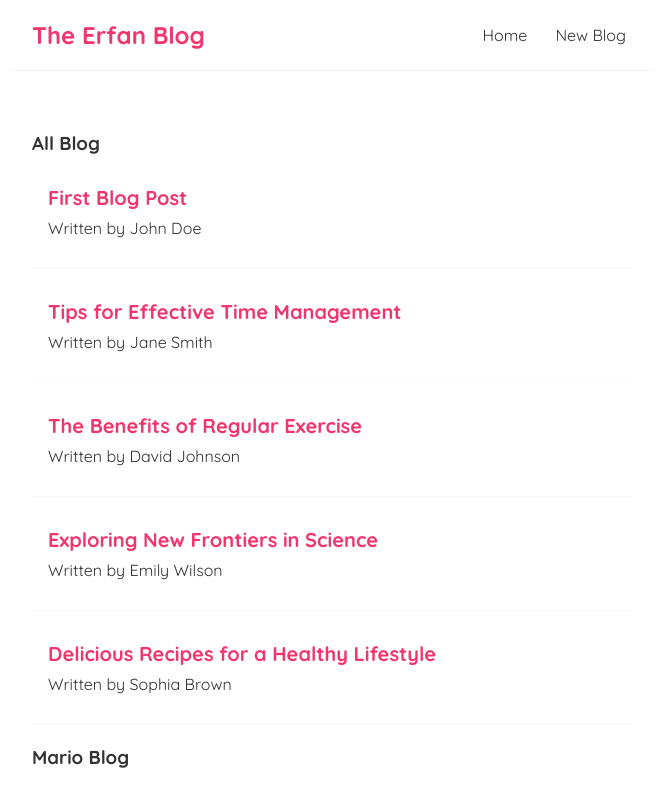
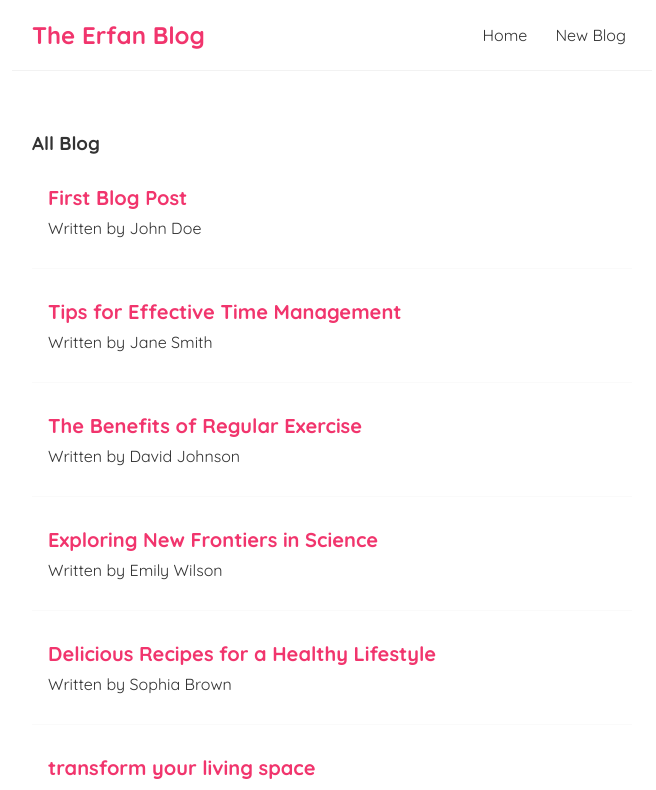
Before and after one commit to Erfanhosseini98/learn-react, a React (Vite) app: page / in a window 1280 px wide. Shown: the top 790 px of the page, without its empty margins (308-964 px from the left). Built offline with nearby package versions, Linux system fonts and the light colour scheme; data requests are answered from the project's data file.

Commit message:
Completed handleSubmit function and added loading hook for data posting to JSON

```diff
--- a/data/db.json
+++ b/data/db.json
@@ -29,6 +29,18 @@
       "body": "Lorem ipsum dolor sit amet, consectetur adipiscing elit.",
       "author": "Sophia Brown",
       "id": 5
+    },
+    {
+      "title": "transform your living space",
+      "body": "Discover the beauty of minimalist home decor and how it can transform your living space. Learn practical tips and tricks for decluttering and creating a serene environment.",
+      "author": "Erfan",
+      "id": 6
+    },
+    {
+      "title": "transform your living space",
+      "body": "Discover the beauty of minimalist home decor and how it can transform your living space. Learn practical tips and tricks for decluttering and creating a serene environment.",
+      "author": "Erfan",
+      "id": 7
     }
   ]
 }
--- a/src/pages/Create.jsx
+++ b/src/pages/Create.jsx
@@ -4,14 +4,25 @@
     const [title, setTitle] = useState('')
     const [body, setBody] = useState('')
     const [author, setAuthor] = useState('Erfan')
+    const [loading, setLoading] = useState(false)
 
 
     const handleSubmit = (e) => {
         e.preventDefault()
         const blog = { title, body, author }
+        setLoading(true)
+        fetch('http://localhost:8000/blogs', {
+            method: 'POST',
+            headers: { "Content-Type": "application/json" },
+            body: JSON.stringify(blog)
+        }).then(
+            setLoading(() => {
+                setLoading(false)
+            })
 
-        console.log(blog)
+        )
     }
+
 
     return (
         <>
@@ -29,9 +40,8 @@
                         <option value="Erfan">Erfan</option>
                         <option value="Eric">Eric</option>
                     </select>
-                    <button >
-                        Add Blog
-                    </button>
+                    {!loading && <button >Add Blog</button>}
+                    {loading && <button disabled >Adding Blog ...</button>}
                     <p>{title}</p>
                     <p>{body}</p>
                     <p>{author}</p>
```
Lines whose indentation alone changed are shown as unchanged.
